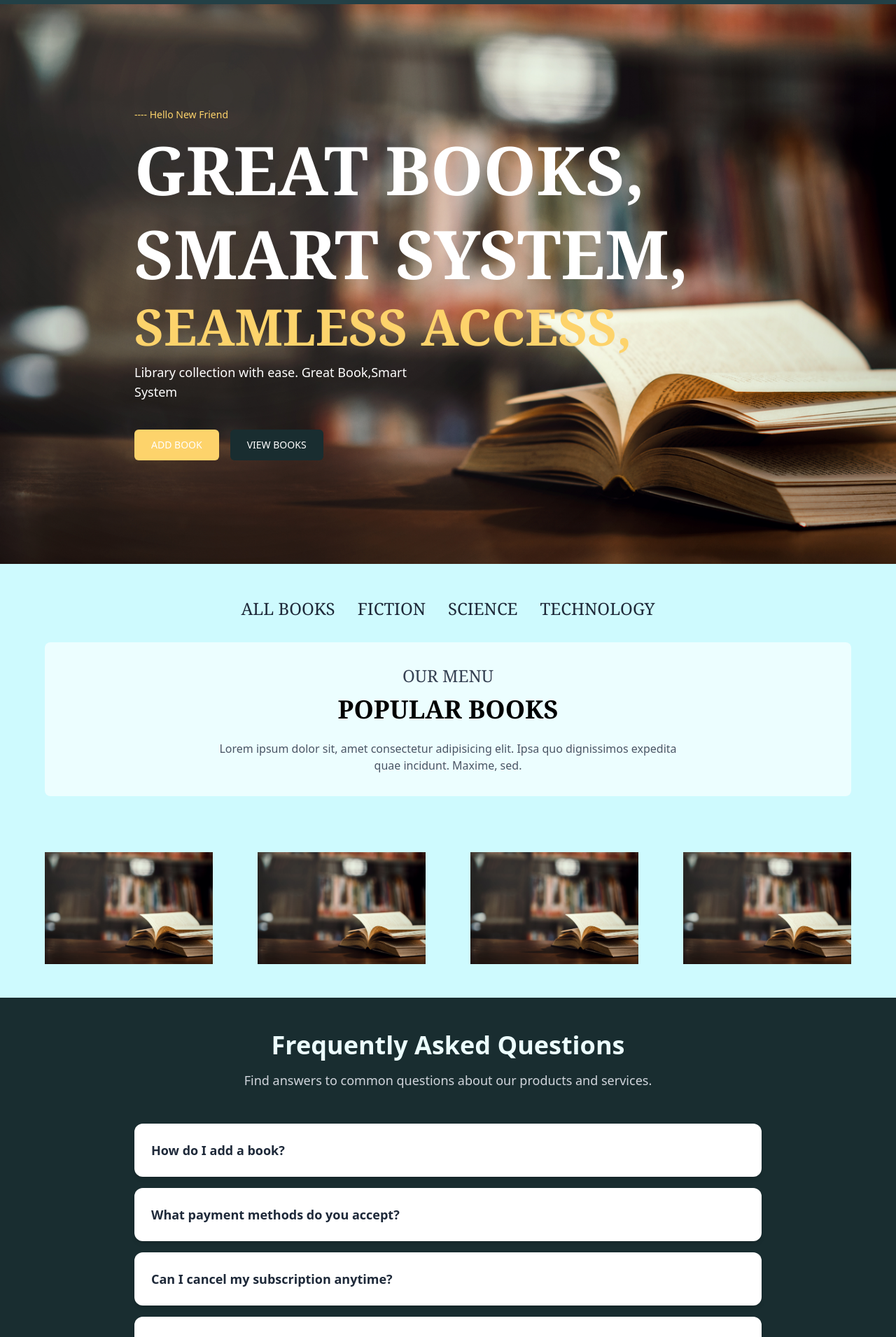
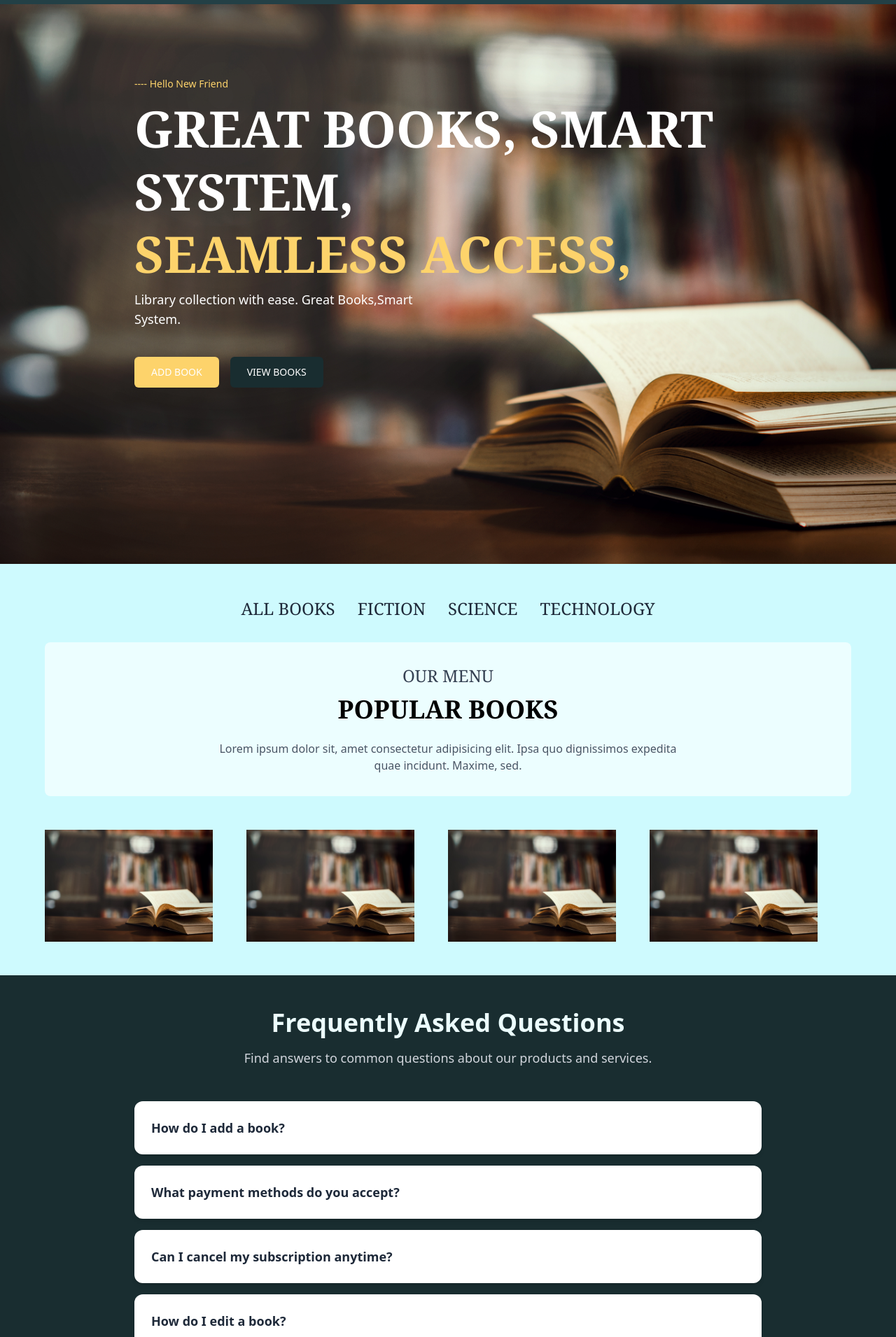
Before and after one commit to BugSlayersC5/Bookie-App, a React (Vite) app: page / in a window 1280 px wide. Shown: the part 60-1971 px from the top of the page at 70% size. Built offline with nearby package versions, Linux system fonts and the light colour scheme; no server answers.

Commit message:
in progress

```diff
--- a/src/pages/Home.jsx
+++ b/src/pages/Home.jsx
@@ -8,18 +8,17 @@ export default function Home() {
     return (
         <>
             <Navbar />
-            <section className="bg-[url('./assets/book.png')] bg-cover w-full min-h-screen flex items-center p-4 sm:p-6 justify-center text-center sm:justify-start sm:text-left lg:justify-start lg:text-left">
-
+            <section className="bg-[url('./assets/book.png')] bg-cover  w-full min-h-screen flex items-start justify-st text-center sm:text-left p-4 sm:p-6">
                 <div className="py-16 sm:py-20 px- 2sm:px-6 max-w-4xl w-full md:ml-25 lg:mx-auto">
                     <p className="text-sm text-curry mb-2"> ---- Hello New Friend</p>
-                    <h1 className="font-bold text-4xl leading-tight md:text-8xl text-white font-serif mb-2">
+                    <h1 className="font-bold text-4xl leading-tight md:text-7xl text-white font-serif mb-2">
                         GREAT BOOKS, <br className="md:hidden" />SMART SYSTEM,
                     </h1>
-                    <h1 className="text-curry font-bold text-8xl md:text-7xl font-serif mt-2">
+                    <h1 className="text-curry font-bold text-4xl md:text-7xl font-serif mt-2">
                         SEAMLESS ACCESS,
                     </h1>
                     <h4 className="text-white mt-4 max-w-md mx-auto sm:mx-0 text-base sm:text-lg">
-                        Library collection with ease. <br className="sm:hidden" />Great Book,Smart System
+                        Library collection with ease. <br className="sm:hidden" />Great Books,Smart System.
                     </h4>
 
                     <div className="flex flex-col sm:flex-row gap-4 mt-10 justify-center sm:justify-start">
@@ -45,12 +44,14 @@ export default function Home() {
                         <p className="text-gray-600 max-w-2xl mx-auto text-sm sm:text-base">Lorem ipsum dolor sit, amet consectetur adipisicing elit. Ipsa quo dignissimos expedita quae incidunt. Maxime, sed.</p>
                     </div>
 
-                    <div className="flex flex-row w-60 h-40 gap-4  mt-20 space-x-12">
+                    <div className="flex flex-row w-60 h-40 gap-4 mt-10 justify-items-center space-x-8">
                         <img src={Book} alt="book.png" />
                         <img src={Book} alt="book.png" />
                         <img src={Book} alt="book.png" />
                         <img src={Book} alt="book.png" />
                     </div>
+
+
                 </div>
             </section>
 
@@ -112,8 +113,26 @@ export default function Home() {
                             </div>
                         </div>
 
+                        {/* FAQ ITEM 4 */}
+                        <div className="bg-white rounded-xl shadow-md overflow-hidden transition-all duration-300 hover:shadow-lg">
+                            <button className="faq-toggle w-full flex justify-between items-center p-4 sm:p-6 text-left">
+                                <h3 className="text-base sm:text-lg font-semibold text-gray-800">How do I edit a book?</h3>
+                                <i className="fas fa-chevron-down text-indigo-600 transition-transform duration-300"></i>
+                            </button>
+                            <div className="faq-content px-4 sm:px-6 pb-4 sm:pb-6 hidden">
+                                <p className="text-sm sm:text-base text-gray-600 mb-3">
+                                    To reset your password:
+                                </p>
+                                <ol className="list-decimal pl-5 text-gray-600 space-y-2 text-sm sm:text-base">
+                                    <li>Go to the login page and click "Forgot password"</li>
+                                    <li>Enter the email address associated with your account</li>
+                                    <li>Check your email for a password reset link</li>
+                                    <li>Click the link and follow the instructions to create a new password</li>
+                                </ol>
+                            </div>
+                        </div>
 
-                        {/* FAQ ITEM 4 */}
+                        {/* FAQ ITEM 5 */}
                         <div className="bg-white rounded-xl shadow-md overflow-hidden transition-all duration-300 hover:shadow-lg">
                             <button className="faq-toggle w-full flex justify-between items-center p-4 sm:p-6 text-left">
                                 <h3 className="text-base sm:text-lg font-semibold text-gray-800">Is there a mobile app available?</h3>
```
